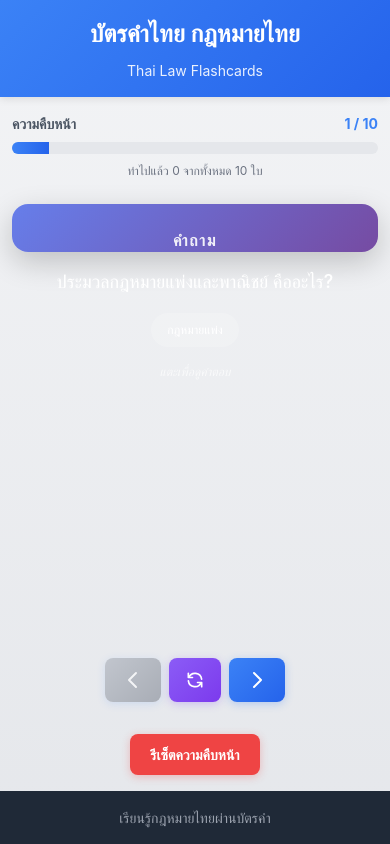
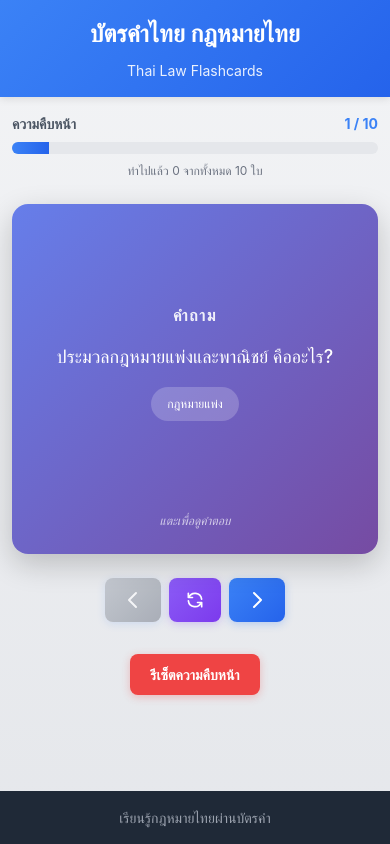
Before and after one commit to WaiRung/thai-law, a Vue app: page / in a window 390 px wide. Built offline with nearby package versions, Linux system fonts and the light colour scheme.

Commit message:
Update flashcard layout and sizing styles
Refactored CSS for flashcard components to use width and min-height instead of fixed heights, improving responsiveness and layout consistency. Adjusted positioning and word wrapping for better display, especially on smaller screens.

```diff
--- a/src/App.vue
+++ b/src/App.vue
@@ -265,9 +265,7 @@ const resetProgress = () => {
 }
 
 .flashcard-wrapper {
-    flex: 1;
-    min-height: 400px;
-    height: 500px;
+    width: 100%;
     margin-bottom: 1.5rem;
 }
 
@@ -386,8 +384,7 @@ const resetProgress = () => {
     }
 
     .flashcard-wrapper {
-        min-height: 350px;
-        height: 400px;
+        width: 100%;
     }
 
     .controls {
--- a/src/components/FlashCard.vue
+++ b/src/components/FlashCard.vue
@@ -48,7 +48,6 @@ const handleFlip = () => {
 .flashcard-container {
     perspective: 1000px;
     width: 100%;
-    height: 100%;
     cursor: pointer;
     user-select: none;
     -webkit-tap-highlight-color: transparent;
@@ -57,7 +56,6 @@ const handleFlip = () => {
 .flashcard {
     position: relative;
     width: 100%;
-    height: 100%;
     transition: transform 0.6s;
     transform-style: preserve-3d;
 }
@@ -67,9 +65,8 @@ const handleFlip = () => {
 }
 
 .flashcard-face {
-    position: absolute;
     width: 100%;
-    height: 100%;
+    min-height: 400px;
     backface-visibility: hidden;
     border-radius: 1rem;
     display: flex;
@@ -90,6 +87,9 @@ const handleFlip = () => {
     background: linear-gradient(135deg, #f093fb 0%, #f5576c 100%);
     color: white;
     transform: rotateY(180deg);
+    position: absolute;
+    top: 0;
+    left: 0;
 }
 
 .card-content {
@@ -115,6 +115,8 @@ const handleFlip = () => {
     line-height: 1.6;
     text-align: center;
     font-weight: 500;
+    word-wrap: break-word;
+    max-width: 100%;
 }
 
 .card-category {
@@ -136,6 +138,7 @@ const handleFlip = () => {
 @media (max-width: 640px) {
     .flashcard-face {
         padding: 1.5rem;
+        min-height: 350px;
     }
 
     .card-label {
```
